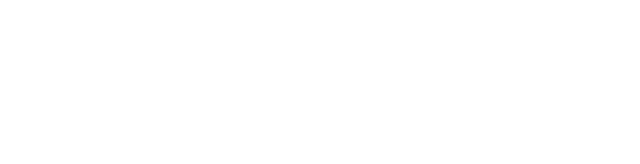
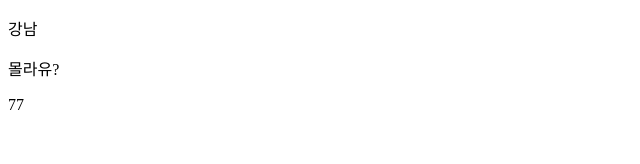
Before and after one commit to som42/reacht20231031, a React (Create React App) app: page / in a window 1280 px wide. Shown: the top 164 px of the page, without its empty margins (0-640 px from the left). Built offline with nearby package versions, Linux system fonts and the light colour scheme.

Commit message:
한 파일에서 여러개의 값(객체, 값, 함수) export 가능, import가능, 연습시작, 선언딸 export따로 작성 가능

```diff
--- a/src/App.js
+++ b/src/App.js
@@ -1,9 +1,23 @@
-
+import {
+  MyElem,
+  MyNavBar,
+  MyContent,
+  country,
+  text,
+  value,
+} from "./component/MyElem";
 
 function App() {
+  // country, text, value, MyElem, MyNavBar, MyContent
+  //를 하나의 파일 (component/MyElem.js)에 작성하고 export
   return (
     <div>
-
+      <p>{country}</p>
+      <p>{text}</p>
+      <p>{value}</p>
+      <MyElem />
+      <MyNavBar />
+      <MyContent />
     </div>
   );
 }
--- /dev/null
+++ b/src/component/MyElem.js
@@ -0,0 +1,17 @@
+export function MyElem() {
+  return null;
+}
+export function MyNavBar() {
+  return null;
+}
+
+export function MyContent() {
+  return null;
+}
+
+const country = "강남";
+const text = "몰라유?";
+const value = 77;
+
+// 선언하고 바로 export 해도 되는데 따로 해두 된다.
+export { country, text, value };
```
